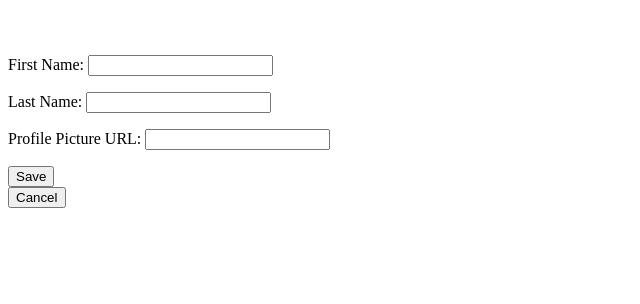
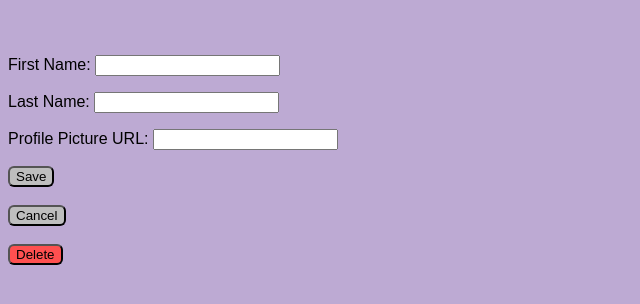
Before and after one commit to PatrickSontag/sqlalchemy-flask-blogly, a Flask app: template templates/edit.html in a window 1280 px wide. Shown: the top 304 px of the page, without its empty margins (0-640 px from the left). Run offline with Flask 2, Linux system fonts and the light colour scheme; the template is opened without the code that fills it, so the values that code supplies are empty.

Commit message:
update buttons

```diff
--- a/models.py
+++ b/models.py
@@ -28,6 +28,6 @@ class User(db.Model):
                     nullable=False,
                     unique=True)
     image_url = db.Column(db.String(),
-                    nullable=True,
+                    nullable=False,
                     unique=False,
-                    default="/user_profile_pics/default_user_profile.jpg")
+                    default="https://icon-library.com/images/default-user-icon/default-user-icon-13.jpg")
--- a/static/styles.css
+++ b/static/styles.css
@@ -1,3 +1,20 @@
 img {
-    width: 300px;
+    height: 200px;
 }
+
+button.delete {
+    background-color: rgb(255, 80, 80);
+}
+
+button {
+    background-color: rgb(190, 190, 190);
+    border-radius: 6px;
+}
+
+li, h1, form {
+    font-family: sans-serif;
+}
+
+body {
+    background-color: rgb(189, 170, 211);
+}
--- a/templates/edit.html
+++ b/templates/edit.html
@@ -12,10 +12,12 @@
     <p>Last Name: <input name="last_name" value="{{ user.last_name }}"></p>
     <p>Profile Picture URL: <input name="profile_picture" value="{{ user.image_url }}"></p>
     <button>Save</button>
-</form>
+</form><br>
 
 <form>
     <button formaction="/user/{{ user.id }}">Cancel</button>
+    <br><br>
+    <button class="delete" formaction="/delete/{{ user.id }}" method="POST">Delete</button>
 </form>
 
 {% endblock %}
--- a/templates/user.html
+++ b/templates/user.html
@@ -8,8 +8,10 @@
 <img src="{{ user.image_url }}">
 
 <form>
-    <button formaction="/">Users List</button>
     <button formaction="/edit/{{ user.id }}">Edit</button>
+</form><br>
+<form>
+    <button formaction="/">Users</button>
 </form>
 
 {% endblock %}
```
